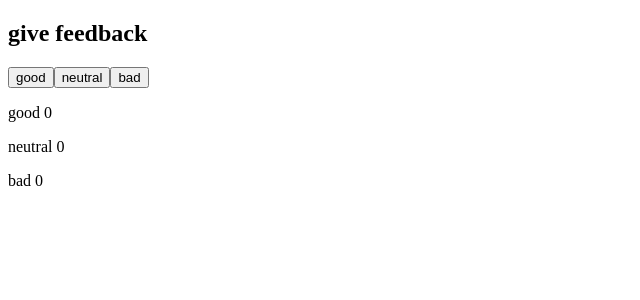
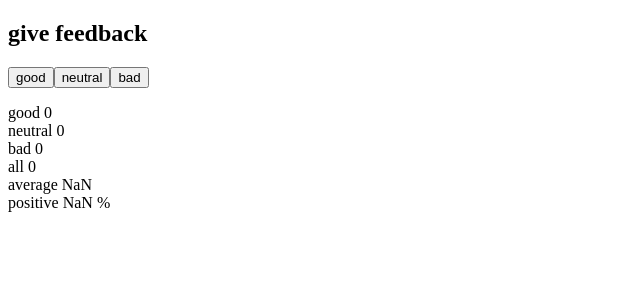
Before and after one commit to Tamar154/full-stack-open, a React (Vite) app in the folder part1/unicafe/: page / in a window 1280 px wide. Shown: the top 300 px of the page, without its empty margins (0-640 px from the left). Built offline with nearby package versions, Linux system fonts and the light colour scheme.

Commit message:
1.7: unicafe step 2

```diff
--- a/part1/unicafe/src/App.jsx
+++ b/part1/unicafe/src/App.jsx
@@ -4,6 +4,19 @@ const App = () => {
   const [good, setGood] = useState(0);
   const [neutral, setNeutral] = useState(0);
   const [bad, setBad] = useState(0);
+
+  /**
+   * the feedback values are: good 1, neutral 0, bad -1
+   */
+  const total = good + neutral + bad;
+
+  const calculateAverage = () => {
+    return (good * 1 + bad * -1) / total;
+  };
+
+  const calculatePercent = () => {
+    return (good / total) * 100;
+  };
 
   return (
     <div>
@@ -12,9 +25,20 @@ const App = () => {
       <button onClick={() => setNeutral(neutral + 1)}>neutral</button>
       <button onClick={() => setBad(bad + 1)}>bad</button>
 
-      <p>good {good}</p>
-      <p>neutral {neutral}</p>
-      <p>bad {bad}</p>
+      <p>
+        good {good}
+        <br />
+        neutral {neutral}
+        <br />
+        bad {bad}
+        <br />
+        all {total}
+        <br />
+        average {calculateAverage()}
+        <br />
+        positive {calculatePercent()} %
+        <br />
+      </p>
     </div>
   );
 };
```
